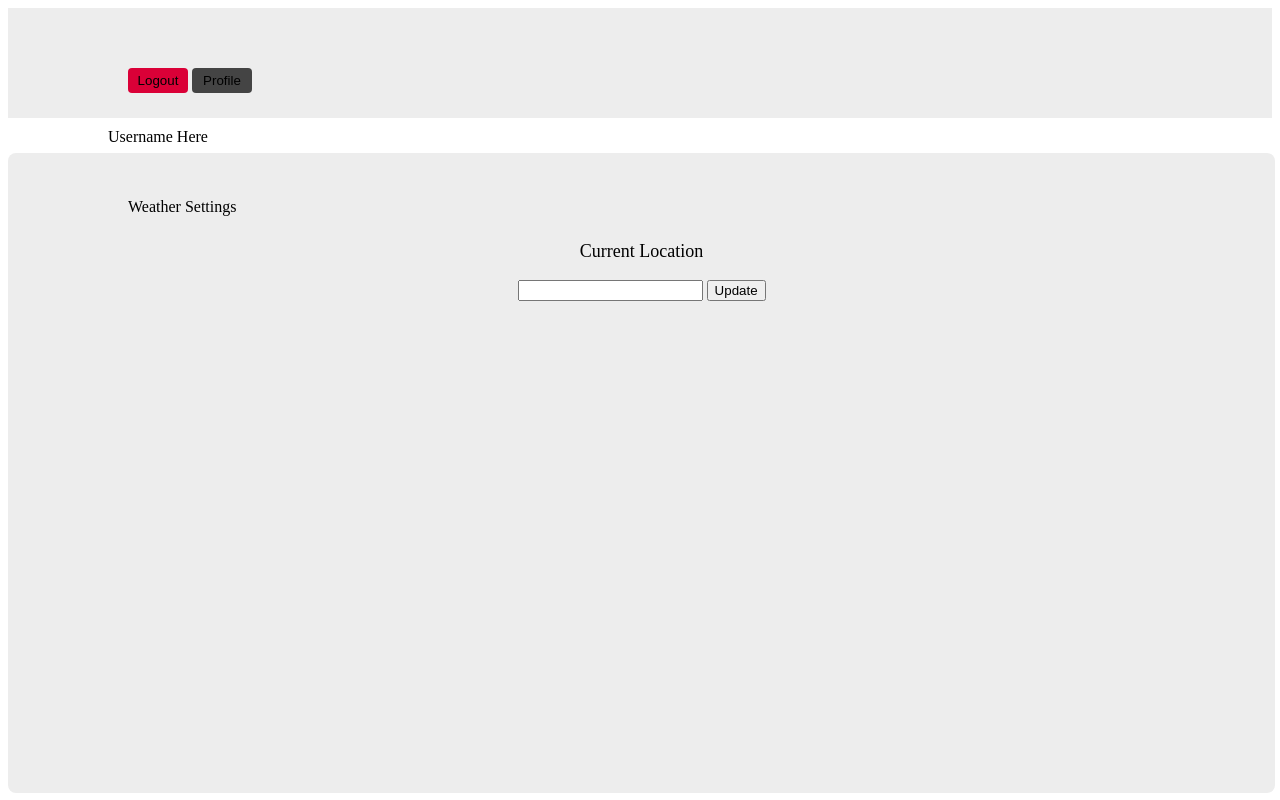
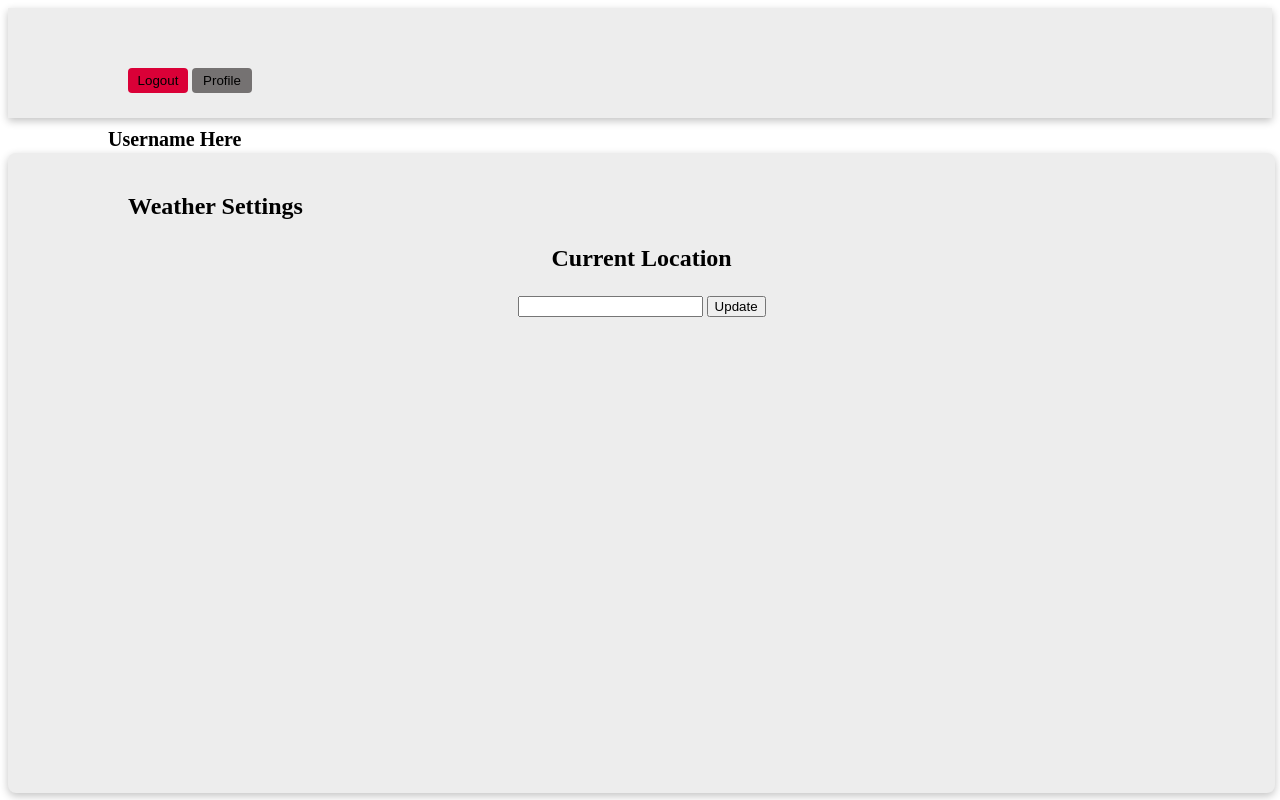
Before and after one commit to SSkimmd/COMP2003, a SvelteKit app in the folder Source Code/WebApp/my-app/: page /weather in a window 1280 px wide. Built offline with nearby package versions, Linux system fonts and the light colour scheme; no server answers; some icons are missing.

Commit message:
Font/Shadows
Changed the font and adjusted font sizes. Added a shadow effect to the boxes on home page and others

```diff
--- a/Source Code/WebApp/my-app/src/components/boxes/calendar-box.svelte
+++ b/Source Code/WebApp/my-app/src/components/boxes/calendar-box.svelte
@@ -62,10 +62,10 @@
 
 <!-- svelte-ignore a11y-click-events-have-key-events -->
 <!-- svelte-ignore a11y-no-static-element-interactions -->
-<div style='border-radius: 8px; background-color: #EDEDED; cursor: pointer; position: relative;'>
+<div style='border-radius: 8px; background-color: #EDEDED; cursor: pointer; position: relative; box-shadow: rgba(0, 0, 0, 0.24) 0px 3px 8px;'>
     <button on:click={openCalendarPressed} on:click|preventDefault={stopPropagation} />
-    <ClarityCalendarLine style='position: absolute; margin-top: 15px; margin-left: 20px; width: 24px; height: 24px;'/>
-    <p style='margin-left: 60px; margin-top: 18px; font-family: "Franklin Gothic Light"; font-size: 18px;'>Calendar</p>
+    <ClarityCalendarLine style='position: absolute; margin-top: 15px; margin-left: 20px; width: 24px; height: 24px; '/>
+    <p style='margin-left: 60px; margin-top: 15px; font-family: "Century751-Roman"; font-size: 18px; font-size: 24px;'><b>Calendar</b></p>
 
     <div id="device-content">
         <ul>
@@ -90,17 +90,23 @@
         margin-bottom: 18px;
         margin-right: 18px;
         overflow-y: auto;
-        font-family:'Franklin Gothic Light'
+        font-family:'Century751-Roman'
+
     }
 
     #device-content ul {
         padding-left: 15px;
         margin: 0;
+
+
     }
 
     #device-content li {
         list-style: none;
         padding: 4px;
+
+
+
     }
 
     .date-box {
@@ -119,6 +125,8 @@
         padding-bottom: 6px;
         text-align: center;
         font-size: 14px;
+
+
     }
 
     div button {
@@ -131,5 +139,6 @@
         border: none;
         cursor: pointer;
         z-index: 1;
+
     }
 </style>
--- a/Source Code/WebApp/my-app/src/components/boxes/customise-box.svelte
+++ b/Source Code/WebApp/my-app/src/components/boxes/customise-box.svelte
@@ -20,7 +20,7 @@
 <div style='border-radius: 8px; background-color: #EDEDED; cursor: pointer; position: relative;'>
     <button on:click={openCustomisePressed} on:click|preventDefault={stopPropagation} />
     <AkarIconsEdit style='position: absolute; margin-top: 20px; margin-left: 25px; width: 30px; height: 30px;'/>
-    <p style='margin-left: 80px; margin-top: 25px;'>Customise</p>
+    <p style='margin-left: 80px; margin-top: 20px; font-size: 24px;'><b>Customise</b></p>
     <p id="plus">+</p>
 </div>
 
@@ -36,7 +36,8 @@
         background-color: #EDEDED;
         cursor: pointer;
         border: none;
-        font-family:'Franklin Gothic Light';
+        font-family:'Century751-Roman';
+        box-shadow: rgba(0, 0, 0, 0.24) 0px 3px 8px;
     }
 
     p {
--- a/Source Code/WebApp/my-app/src/components/boxes/device-box.svelte
+++ b/Source Code/WebApp/my-app/src/components/boxes/device-box.svelte
@@ -17,11 +17,11 @@
     }
 </script>
 
-<div style='border-radius: 8px; background-color: #EDEDED; cursor: pointer; position: relative;'>
+<div style='border-radius: 8px; background-color: #EDEDED; cursor: pointer; position: relative; box-shadow: rgba(0, 0, 0, 0.24) 0px 3px 8px;'>
     <button on:click={openDevicePressed} on:click|preventDefault={stopPropagation} />
     <RiDeviceFill style='position: absolute; margin-top: 20px; margin-left: 25px; width: 30px; height: 30px;'/>
-    <p style='margin-left: 80px; margin-top: 25px;'>Device</p>
-    <MaterialSymbolsCircle style='position: absolute; margin-left: 30px; margin-top: 20px; color: green;'/>
+    <p style='margin-left: 80px; margin-top: 20px; font-size: 24px;'><b>Device</b></p>
+    <MaterialSymbolsCircle style='position: absolute; margin-left: 30px; margin-top: 10px; color: green;'/>
     <p id="device-connected">Device Connected</p>
 </div>
 
@@ -35,8 +35,9 @@
         border-radius: 8px;
         cursor: pointer;
         border: none;
-        font-family:'Franklin Gothic Light';
+        font-family:'Century751-Roman';
         position: relative;
+        box-shadow: rgba(0, 0, 0, 0.24) 0px 3px 8px;
     }
 
     div button {
--- a/Source Code/WebApp/my-app/src/components/boxes/weather-box.svelte
+++ b/Source Code/WebApp/my-app/src/components/boxes/weather-box.svelte
@@ -21,7 +21,7 @@
 <div style='border-radius: 8px; background-color: #EDEDED; cursor: pointer; position: relative;'>
     <button on:click={openWeatherPressed} on:click|preventDefault={stopPropagation} />
     <FluentWeatherFog48Filled style='position: absolute; margin-top: 20px; margin-left: 25px; width: 30px; height: 30px;'/>
-    <p style='margin-left: 80px; margin-top: 25px;'>Weather</p>
+    <p style='margin-left: 80px; margin-top: 20px; font-size: 24px;'><b>Weather</b></p>
     <p id="location">Plymouth</p>
     <p id="temperature">8°c</p>
     <p id="weather">Windy and Raining</p>
@@ -56,7 +56,8 @@
         background-color: #EDEDED;
         cursor: pointer;
         border: none;
-        font-family:'Franklin Gothic Light';
+        font-family:'Century751-Roman';
+        box-shadow: rgba(0, 0, 0, 0.24) 0px 3px 8px;
     }
 
     div button {
@@ -69,6 +70,7 @@
         border: none;
         cursor: pointer;
         z-index: 1;
+
     }
 
 
--- a/Source Code/WebApp/my-app/src/components/navigation.svelte
+++ b/Source Code/WebApp/my-app/src/components/navigation.svelte
@@ -4,8 +4,8 @@
 
 
 <div id="navbar">
-    <FaUserCircle style='position: absolute; width: 40px; height: 40px; margin-left: 35px; margin-top: 40px'/>
-    <p>Username Here</p>
+    <FaUserCircle style='position: absolute; width: 40px; height: 40px; margin-left: 35px; margin-top: 40px;'/>
+    <p style = 'font-size: 20px;'><b>Username Here</b></p>
     <button id="logout">Logout</button>
     <button id="profile">Profile</button>
     <div id="navbar-content">
@@ -27,7 +27,7 @@
         width: 60px;
         height: 25px;
         border-radius: 4px;
-        background-color: #444444;
+        background-color: #757272;
         border: none;
     }
 
@@ -47,6 +47,7 @@
         height: flex;
         background-color: #EDEDED;
         margin: 0;
+        box-shadow: rgba(0, 0, 0, 0.24) 0px 3px 8px;
 
     }
 
@@ -55,6 +56,6 @@
         margin-left: 100px;
         margin-top: 35px;
         margin-bottom: 35px;
-        font-family: 'Franklin Gothic Light';
+        font-family: 'Century751-Roman';
     }
 </style>
--- a/Source Code/WebApp/my-app/src/routes/+page.svelte
+++ b/Source Code/WebApp/my-app/src/routes/+page.svelte
@@ -64,7 +64,7 @@
         height: 50vh;
         background-color: #EDEDED;
         border-radius: 8px;
-        font-family: 'Franklin Gothic Light';
+        font-family: 'Century751-Roman';
     }
     #fieldbox-content{
         text-align: center;
--- a/Source Code/WebApp/my-app/src/routes/calendar/+page.svelte
+++ b/Source Code/WebApp/my-app/src/routes/calendar/+page.svelte
@@ -69,7 +69,7 @@
     </button>
 
     <ClarityCalendarLine style='position: absolute; margin-top: 20px; margin-left: 70px; width: 30px; height: 30px;'/>
-    <p style='margin-left: 120px; margin-top: 25px;'>Calendar</p>
+    <p style='margin-left: 120px; margin-top: 20px; font-size: 24px;'><b>Calendar</b></p>
 
     <div id="device-content">
       <ul>
@@ -122,6 +122,7 @@
     padding-top: 12px;
     padding-bottom: 11px;
     text-align: center;
+
   }
 
   #device-content ul {
@@ -137,8 +138,9 @@
       height: 80%;
       background-color: #EDEDED;
       border-radius: 8px;
+      box-shadow: rgba(0, 0, 0, 0.24) 0px 3px 8px;
 
     list-style-type: none;
-    font-family: 'Franklin Gothic Light';
+    font-family: 'Century751-Roman';
   }
 </style>
--- a/Source Code/WebApp/my-app/src/routes/customise/+page.svelte
+++ b/Source Code/WebApp/my-app/src/routes/customise/+page.svelte
@@ -23,7 +23,7 @@
     </button>
 
     <AkarIconsEdit style='position: absolute; margin-top: 20px; margin-left: 70px; width: 30px; height: 30px;'/>
-    <p style='margin-left: 120px; margin-top: 25px;'>Customisation Settings</p>
+    <p style='margin-left: 120px; margin-top: 20px; font-size: 24px;'><b>Customisation Settings</b></p>
 
     <div id="device-content">
     </div>
@@ -44,7 +44,8 @@
       height: 80%;
       background-color: #EDEDED;
       border-radius: 8px;
+      box-shadow: rgba(0, 0, 0, 0.24) 0px 3px 8px;
 
-      font-family: 'Franklin Gothic Light';
+      font-family: 'Century751-Roman';
     }
   </style>
--- a/Source Code/WebApp/my-app/src/routes/device/+page.svelte
+++ b/Source Code/WebApp/my-app/src/routes/device/+page.svelte
@@ -27,10 +27,10 @@
   </button>
 
   <RiDeviceFill style='position: absolute; margin-top: 20px; margin-left: 70px; width: 30px; height: 30px;'/>
-  <p style='margin-left: 120px; margin-top: 25px;'>Device</p>
+  <p style='margin-left: 120px; margin-top: 20px; font-size: 24px;'><b>Device</b></p>
 
   <div id="device-content">
-      <p style='font-size: x-large; text-align: center;'>Device Information</p>
+      <p style='font-size: x-large; text-align: center; font-size: 24px;'><b>Device Information</b></p>
       {#await GetDevices()}
         <p>Loading...</p>
       {:then devices}
@@ -57,7 +57,8 @@
       height: 80%;
       background-color: #EDEDED;
       border-radius: 8px;
+      box-shadow: rgba(0, 0, 0, 0.24) 0px 3px 8px;
 
-    font-family: 'Franklin Gothic Light';
+    font-family: 'Century751-Roman';
   }
 </style>
--- a/Source Code/WebApp/my-app/src/routes/home/+page.svelte
+++ b/Source Code/WebApp/my-app/src/routes/home/+page.svelte
@@ -31,6 +31,7 @@
         grid-template-columns: repeat(auto-fit, minmax(50px, 919px));
         grid-template-rows: repeat(2, 350px);
 
+
     }
 
 
--- a/Source Code/WebApp/my-app/src/routes/weather/+page.svelte
+++ b/Source Code/WebApp/my-app/src/routes/weather/+page.svelte
@@ -37,10 +37,10 @@
     </button>
 
     <FluentWeatherFog48Filled style='position: absolute; margin-top: 20px; margin-left: 70px; width: 30px; height: 30px;'/>
-    <p style='margin-left: 120px; margin-top: 25px;'>Weather Settings</p>
+    <p style='margin-left: 120px; margin-top: 20px; font-size: 24px;'><b>Weather Settings</b></p>
 
     <div id="device-content">
-      <p style='font-size: large;'>Current Location</p>
+      <p style='font-size: 24px;'><b>Current Location</b></p>
       <input placeholder={currentLocation} bind:value={currentLocation}/>
       <button on:click={updateLocation}>Update</button>
     </div>
@@ -71,8 +71,9 @@
       height: 80%;
       background-color: #EDEDED;
       border-radius: 8px;
+      box-shadow: rgba(0, 0, 0, 0.24) 0px 3px 8px;
 
 
-      font-family: 'Franklin Gothic Light';
+      font-family: 'Century751-Roman';
     }
   </style>
```
